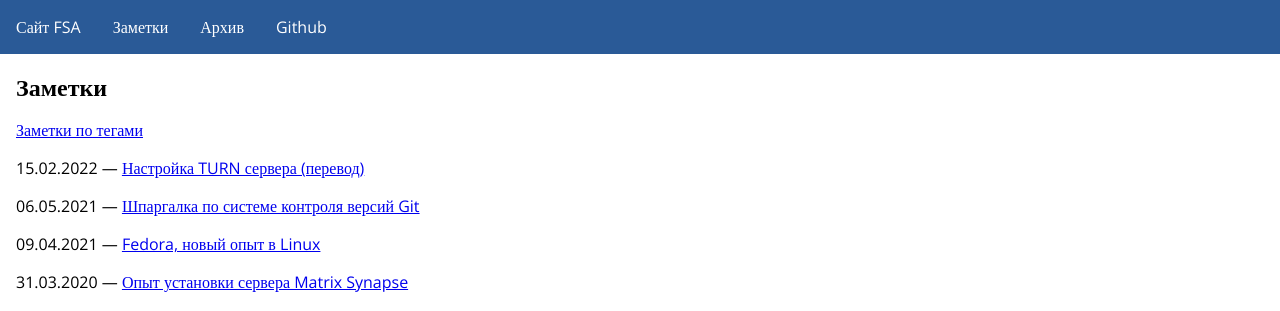
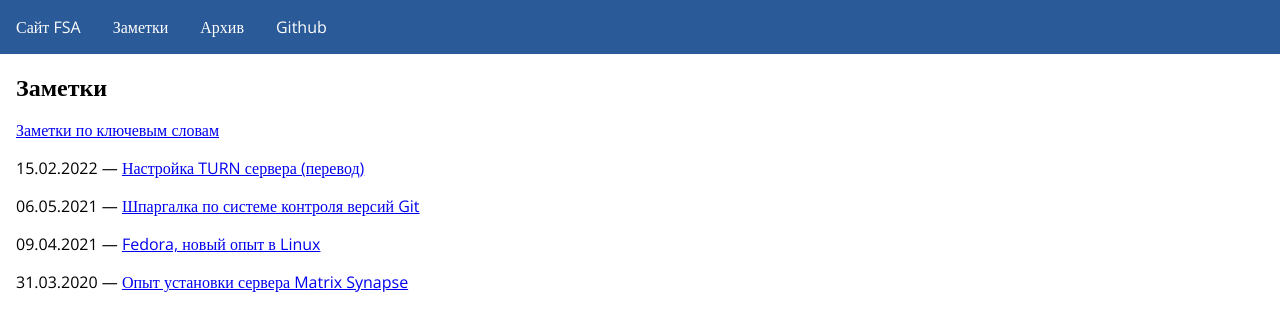
Before and after one commit to fsa/site, a Jekyll site: the page built from posts.md, in a window 1280 px wide. Shown: the top 311 px of the page. Built offline with Jekyll 4.4.1, drawn with Linux system fonts in a browser that asks for light colours.

Commit message:
Исправление недочётов.

```diff
--- a/_layouts/posts.html
+++ b/_layouts/posts.html
@@ -2,7 +2,7 @@
 layout: default
 ---
 <h1>Заметки</h1>
-<p><a href="/tags">Заметки по тегами</a></p>
+<p><a href="/tags">Заметки по ключевым словам</a></p>
 {% for post in site.posts %}
 <p>{{ post.date| date: "%d.%m.%Y" }}&nbsp;&mdash;&nbsp;<a href="{{ post.url }}">{{ post.title }}</a></p>
 {% endfor %}
```
Also changed, not shown: archive.md (+1 -1 lines).
